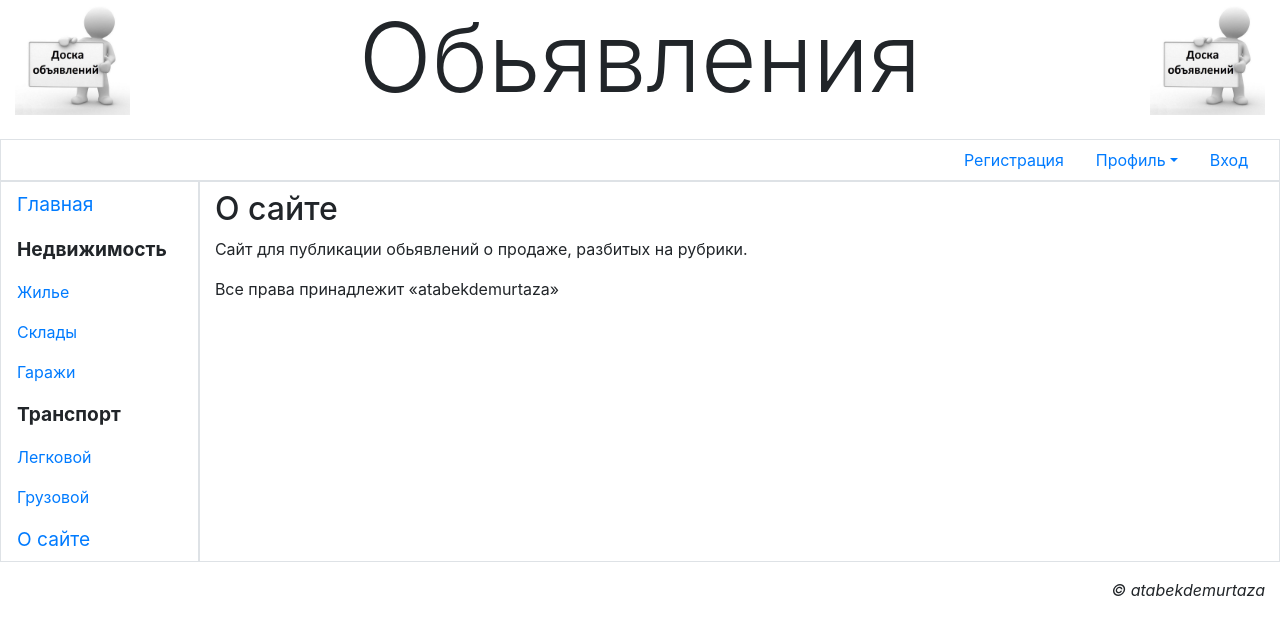
After one commit to atabekdemurtaza/Online_shopping, a Django app: page /about/ in a window 1280 px wide. The commit adds this page. Shown: the top 635 px of the page. Run offline with Django 3.2, Linux system fonts and the light colour scheme; some libraries are stand-ins or nearby versions.

Commit message:
End 1st chapter

```diff
--- a/main/templates/layout/base.html
+++ b/main/templates/layout/base.html
@@ -51,6 +51,7 @@
 			<span class="nav-link root font-weight-bold" href="#">Транспорт</span>
 			<a class="nav-link" href="#">Легковой</a>
 			<a class="nav-link" href="#">Грузовой</a>
+			<a class="nav-link root" href="{% url 'main:other_page' page='about' %}">О сайте</a>
 		</nav>
 		<section class="col border py-2">
 			{% bootstrap_messages %}
--- /dev/null
+++ b/main/templates/main/about.html
@@ -0,0 +1,13 @@
+{% extends "layout/base.html" %}
+
+{% block title %}
+	О сайте
+{% endblock title %}
+
+{% block content %}
+
+	<h2>О сайте</h2>
+	<p>Сайт для публикации обьявлений о продаже, разбитых на рубрики.</p>
+	<p>Все права принадлежит &laquo;atabekdemurtaza&raquo;</p>
+
+{% endblock content %}
--- a/main/urls.py
+++ b/main/urls.py
@@ -1,7 +1,11 @@
 from django.urls import path
 from .views import index
+from .views import other_page
 
 app_name = 'main'
 urlpatterns = [
+
+	path('<str:page>/', other_page, name='other_page'),
 	path('', index, name='index'),
+
 ]
--- a/main/views.py
+++ b/main/views.py
@@ -1,4 +1,16 @@
 from django.shortcuts import render
+from django.template import TemplateDoesNotExist
+from django.template.loader import get_template
+from django.http import HttpResponse, Http404
 
 def index(request):
+
 	return render(request, 'main/index.html')
+
+def other_page(request, page):
+
+	try:
+		template = get_template('main/' + page + '.html')
+	except TemplateDoesNotExist:
+		raise Http404
+	return HttpResponse(template.render(request=request))
```
Also changed, not shown: bboard/urls.py (line endings or trailing spaces), main/templates/main/index.html (line endings or trailing spaces).
